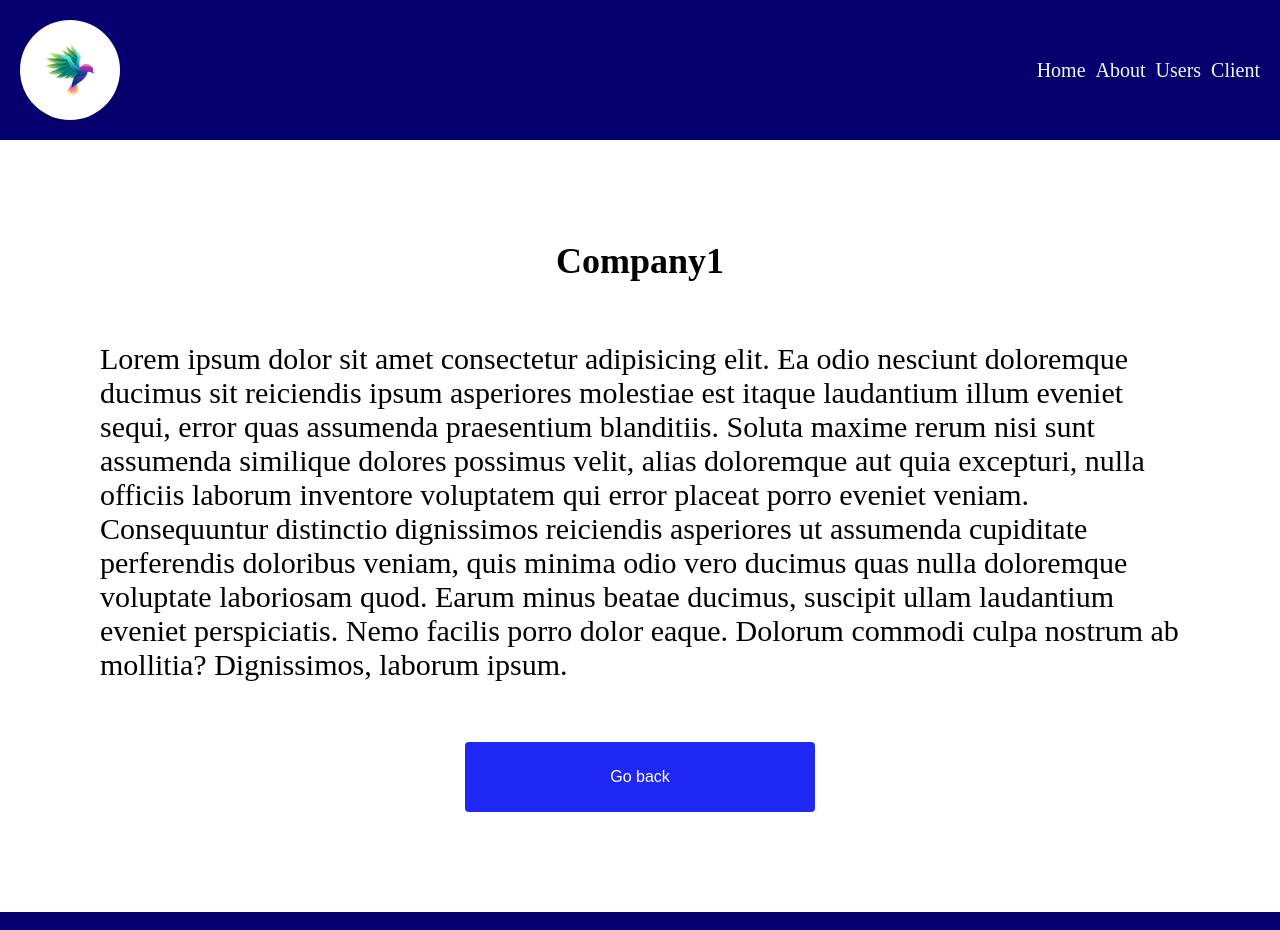
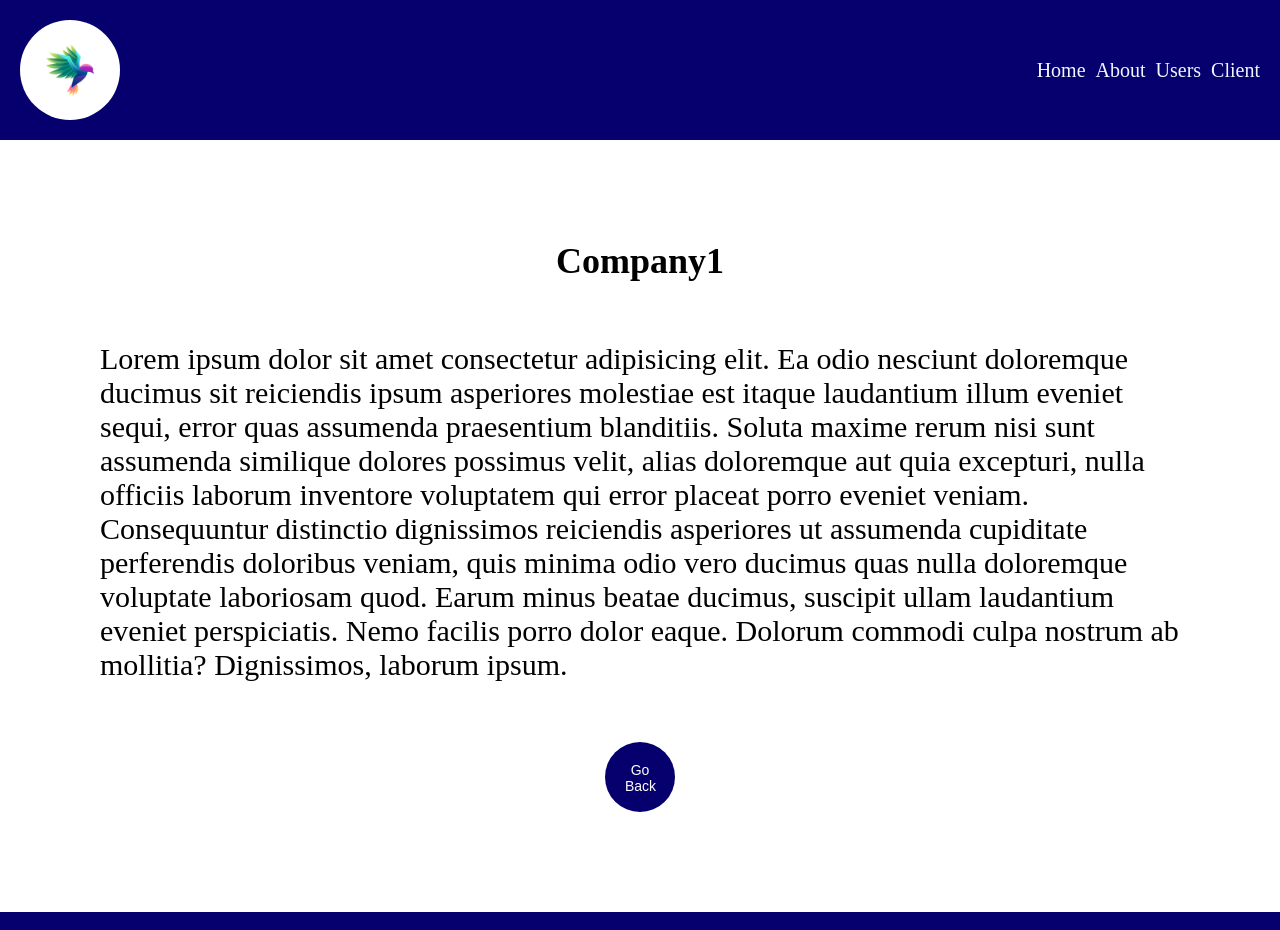
Before and after one commit to SchneiderIrene/TypeScript_fr_pro, a React (Create React App) app: page /clients/company1 in a window 1280 px wide. Shown: the top 930 px of the page. Built offline with nearby package versions, Linux system fonts and the light colour scheme.

Commit message:
Homework13 comments

```diff
--- /dev/null
+++ b/src/components/GoToBackButton/GoToBackButton.tsx
@@ -0,0 +1,16 @@
+import { useNavigate } from "react-router-dom";
+import { GoBackButtonComponent } from "./styles";
+
+function GoBackButton() {
+  const navigate = useNavigate();
+
+  const goBack = () => {
+    navigate(-1)
+  }
+
+  return (
+    <GoBackButtonComponent onClick={goBack}>Go Back</GoBackButtonComponent>
+  )
+}
+
+export default GoBackButton;
--- /dev/null
+++ b/src/components/GoToBackButton/styles.ts
@@ -0,0 +1,14 @@
+import styled from "@emotion/styled";
+
+export const GoBackButtonComponent = styled.button`
+  width: 70px;
+  height: 70px;
+  outline: none;
+  border: none;
+  border-radius: 50%;
+  padding: 20px;
+  background-color: #06006F;
+  color: white;
+  font-size: 14px;
+  cursor: pointer;
+`
--- a/src/components/Layout/Layout.tsx
+++ b/src/components/Layout/Layout.tsx
@@ -9,20 +9,22 @@ import {
   NavContainer,
 } from './styles';
 import { LayoutProps } from './types';
+import { Link } from 'react-router-dom';
+import { useNavigate } from 'react-router-dom';
 
 function Layout({ children }: LayoutProps) {
+
+//const navigate = useNavigate();
+
   return (
     <LayoutComponent>
       <Header>
         <HeaderLogoContainer>
-          <StyledNavLink
-            to="/"
-            style={({ isActive }) => ({
-              textDecoration: isActive ? 'underline' : 'none',
-            })}
-          >
+      {/* onClick={()=>navigate('/')} */}
+
+          <Link to="/">
             <HeaderLogo />
-          </StyledNavLink>
+          </Link>
         </HeaderLogoContainer>
         <NavContainer>
           <StyledNavLink
--- a/src/components/Layout/styles.ts
+++ b/src/components/Layout/styles.ts
@@ -38,6 +38,7 @@ export const Footer = styled.footer`
 export const HeaderLogoContainer = styled.div`
   width: 100px;
   height: 100px;
+  //cursor: pointer;
 `;
 export const HeaderLogo = styled.img`
   width: 100%;
@@ -56,3 +57,6 @@ font-size: 20px;
 text-decoration: none;
 color: aliceblue;
 `
+
+export const Link = styled.link`
+`
--- a/src/pages/Client/Client.tsx
+++ b/src/pages/Client/Client.tsx
@@ -3,6 +3,7 @@ import Company2 from 'pages/Client/Company2/Company2';
 import Company3 from 'pages/Client/Company3/Company3';
 
 import { StyledNavLink, ClientPageContainer } from './styles';
+
 
 function Client() {
   return (
--- a/src/pages/Client/Company1/Company1.tsx
+++ b/src/pages/Client/Company1/Company1.tsx
@@ -1,13 +1,12 @@
-import Button from 'components/Button/Button';
+import GoBackButton from 'components/GoToBackButton/GoToBackButton';
 import {
   CompanyContainer,
   TextCompany,
-  ButtonContainer,
   CompanyName,
 } from '../styles';
-import { StyledNavLink } from '../../../components/Layout/styles';
 
 function Company1() {
+
   return (
     <CompanyContainer>
       <CompanyName>Company1</CompanyName>
@@ -25,18 +24,8 @@ function Company1() {
         perspiciatis. Nemo facilis porro dolor eaque. Dolorum commodi culpa
         nostrum ab mollitia? Dignissimos, laborum ipsum.
       </TextCompany>
-      <ButtonContainer>
-        <StyledNavLink
-          to="/client"
-          style={({ isActive }) => ({
-            textDecoration: isActive ? 'underline' : 'none',
-          })}
-        >
-          <Button name="Go back" />
-        </StyledNavLink>
-      </ButtonContainer>
+      <GoBackButton/>
     </CompanyContainer>
   );
 }
-
 export default Company1;
--- a/src/pages/Client/Company2/Company2.tsx
+++ b/src/pages/Client/Company2/Company2.tsx
@@ -1,13 +1,12 @@
-import Button from 'components/Button/Button';
+import GoBackButton from 'components/GoToBackButton/GoToBackButton';
 import {
   CompanyContainer,
   TextCompany,
-  ButtonContainer,
   CompanyName,
 } from '../styles';
-import { StyledNavLink } from '../../../components/Layout/styles';
 
 function Company2() {
+
   return (
     <CompanyContainer>
       <CompanyName>Company2</CompanyName>
@@ -25,16 +24,7 @@ function Company2() {
         perspiciatis. Nemo facilis porro dolor eaque. Dolorum commodi culpa
         nostrum ab mollitia? Dignissimos, laborum ipsum.
       </TextCompany>
-      <ButtonContainer>
-        <StyledNavLink
-          to="/client"
-          style={({ isActive }) => ({
-            textDecoration: isActive ? 'underline' : 'none',
-          })}
-        >
-          <Button name="Go back" />
-        </StyledNavLink>
-      </ButtonContainer>
+      <GoBackButton/>
     </CompanyContainer>
   );
 }
--- a/src/pages/Client/Company3/Company3.tsx
+++ b/src/pages/Client/Company3/Company3.tsx
@@ -1,13 +1,13 @@
-import Button from 'components/Button/Button';
+import GoBackButton from 'components/GoToBackButton/GoToBackButton';
 import {
   CompanyContainer,
   TextCompany,
-  ButtonContainer,
   CompanyName,
 } from '../styles';
-import { StyledNavLink } from '../../../components/Layout/styles';
 
 function Company3() {
+
+
   return (
     <CompanyContainer>
       <CompanyName>Company3</CompanyName>
@@ -25,16 +25,7 @@ function Company3() {
         perspiciatis. Nemo facilis porro dolor eaque. Dolorum commodi culpa
         nostrum ab mollitia? Dignissimos, laborum ipsum.
       </TextCompany>
-      <ButtonContainer>
-        <StyledNavLink
-          to="/client"
-          style={({ isActive }) => ({
-            textDecoration: isActive ? 'underline' : 'none',
-          })}
-        >
-          <Button name="Go back" />
-        </StyledNavLink>
-      </ButtonContainer>
+     <GoBackButton/>
     </CompanyContainer>
   );
 }
```
